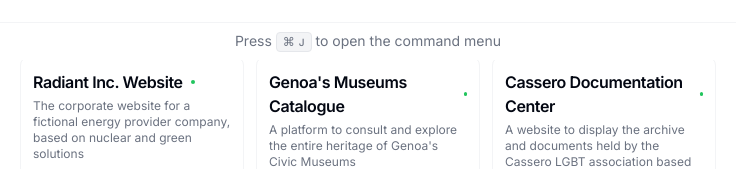
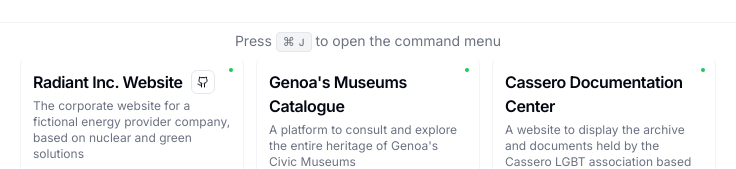
Before and after one commit to stefan-garofalo/cv, a Next.js app: page / in a window 1280 px wide. Shown: the part 740-909 px from the top of the page, without its empty margins (272-1008 px from the left). Built offline with nearby package versions, Linux system fonts and the light colour scheme.

Commit message:
feat(card-project): repo link

```diff
--- a/src/components/project-card.tsx
+++ b/src/components/project-card.tsx
@@ -6,32 +6,48 @@ import {
   CardTitle,
 } from "./ui/card";
 import { Badge } from "./ui/badge";
+import { Button } from "./ui/button";
+import { GithubIcon } from "lucide-react";
 
 interface Props {
   title: string;
   description: string;
   tags: readonly string[];
   link?: string;
+  repositoryUrl?: string;
 }
 
-export function ProjectCard({ title, description, tags, link }: Props) {
+export function ProjectCard({
+  title,
+  description,
+  tags,
+  link,
+  repositoryUrl,
+}: Props) {
   return (
-    <Card className="flex h-full w-full flex-col overflow-hidden border border-muted p-3 lg:aspect-[1.1]">
+    <Card className="relative flex h-full w-full flex-col overflow-hidden border border-muted p-3 lg:aspect-[1.1]">
       <CardHeader className="">
         <div className="space-y-1">
-          <CardTitle className="text-base">
+          <CardTitle className="flex items-center gap-2 text-base">
             {link ? (
               <a
                 href={link}
                 target="_blank"
                 className="inline-flex items-center gap-2 hover:underline"
               >
-                {title}{" "}
-                <span className="h-1 w-1 rounded-full bg-green-500"></span>
+                {title}
               </a>
             ) : (
               title
             )}
+            {repositoryUrl && (
+              <Button className="size-6" variant="outline" size="icon" asChild>
+                <a target="_blank" href={repositoryUrl}>
+                  <GithubIcon className="size-3" />
+                </a>
+              </Button>
+            )}
+            <span className="absolute top-2.5 right-2.5 h-1 w-1 rounded-full bg-green-500"></span>
           </CardTitle>
           <div className="hidden font-mono text-xs underline print:visible">
             {link?.replace("https://", "").replace("www.", "").replace("/", "")}
--- a/src/components/sections/Projects.jsx
+++ b/src/components/sections/Projects.jsx
@@ -35,6 +35,7 @@ export default function SectionProjects({ data }) {
                   description={project.description}
                   tags={project.techStack}
                   link={"link" in project ? project.link.href : undefined}
+                  repositoryUrl={project.repositoryUrl}
                 />
               </li>
             ))}
--- a/src/data/resume-data.tsx
+++ b/src/data/resume-data.tsx
@@ -72,6 +72,7 @@ export const RESUME_DATA = {
         label: "radiantinc.vercel.app",
         href: "https://radiantinc.vercel.app",
       },
+      repositoryUrl: "https://github.com/stefan-garofalo/radiant-inc-website",
     },
     {
       title: "Genoa's Museums Catalogue",
```
